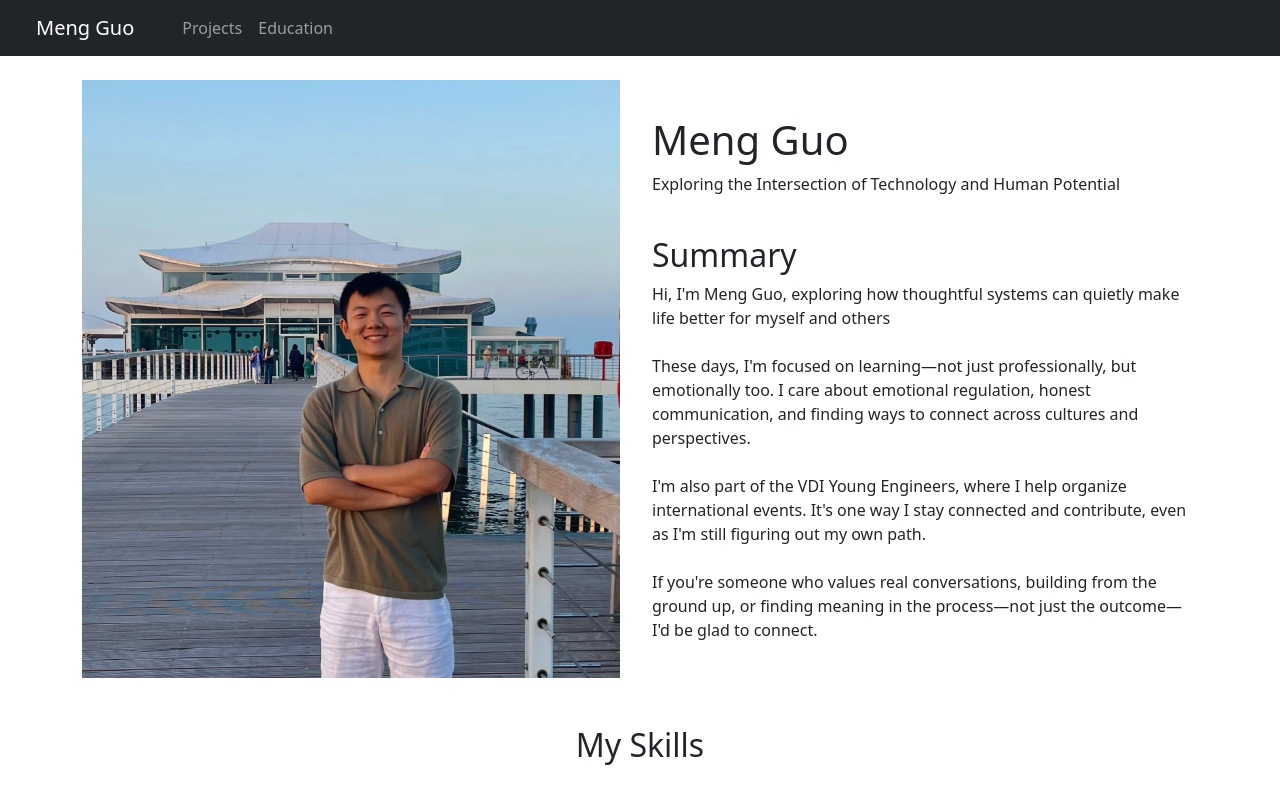
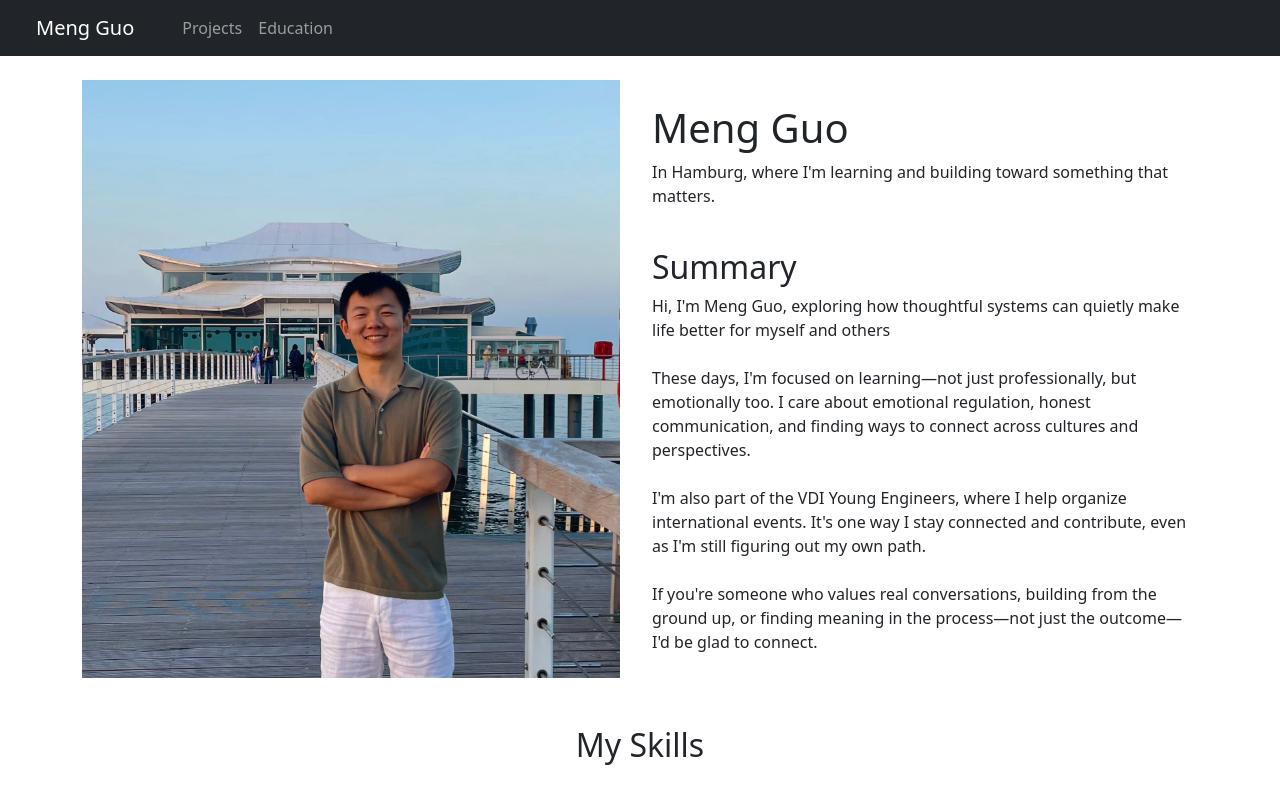
Before and after one commit to MengGuoProjects/MengGuoProjects.github.io, a plain HTML site: page index.html in a window 1280 px wide. Shown: the top 785 px of the page. Drawn offline with nearby package versions, Linux system fonts and the light colour scheme.

Commit message:
clean up wording

```diff
--- a/index.html
+++ b/index.html
@@ -45,7 +45,7 @@
                 <div class="my-3">
                     <header>
                         <h1>Meng Guo</h1>
-                        <p>Exploring the Intersection of Technology and Human Potential<br><br></p>
+                        <p>In Hamburg, where I'm learning and building toward something that matters.<br><br></p>
                     </header>
 
                     <section id="summary">
```
